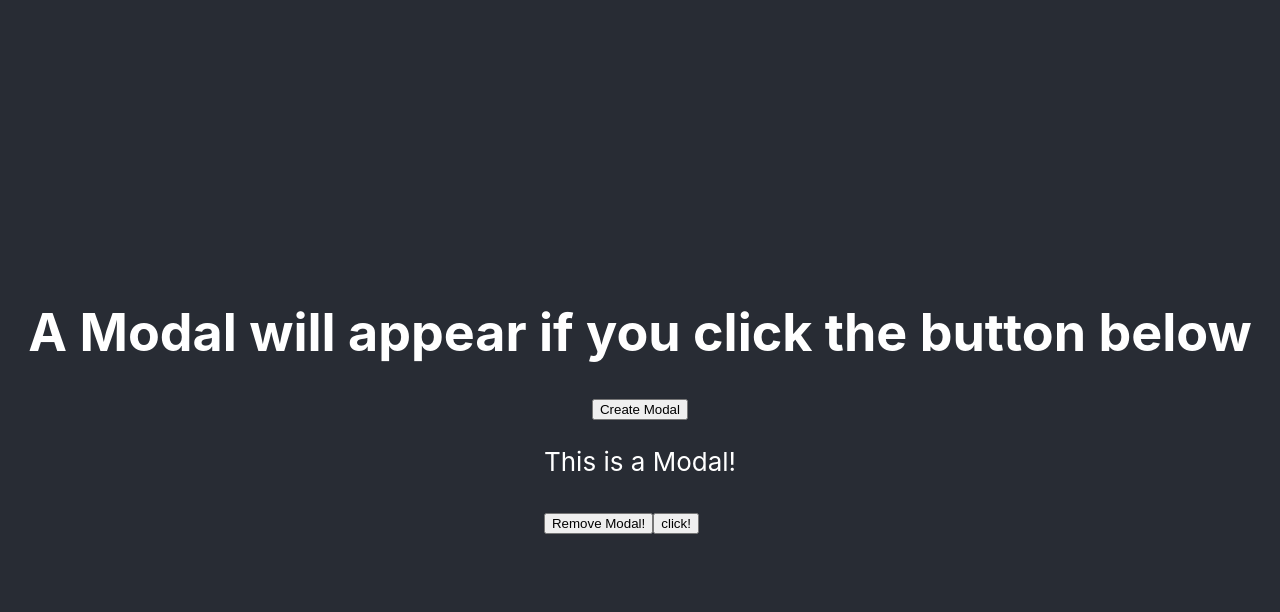
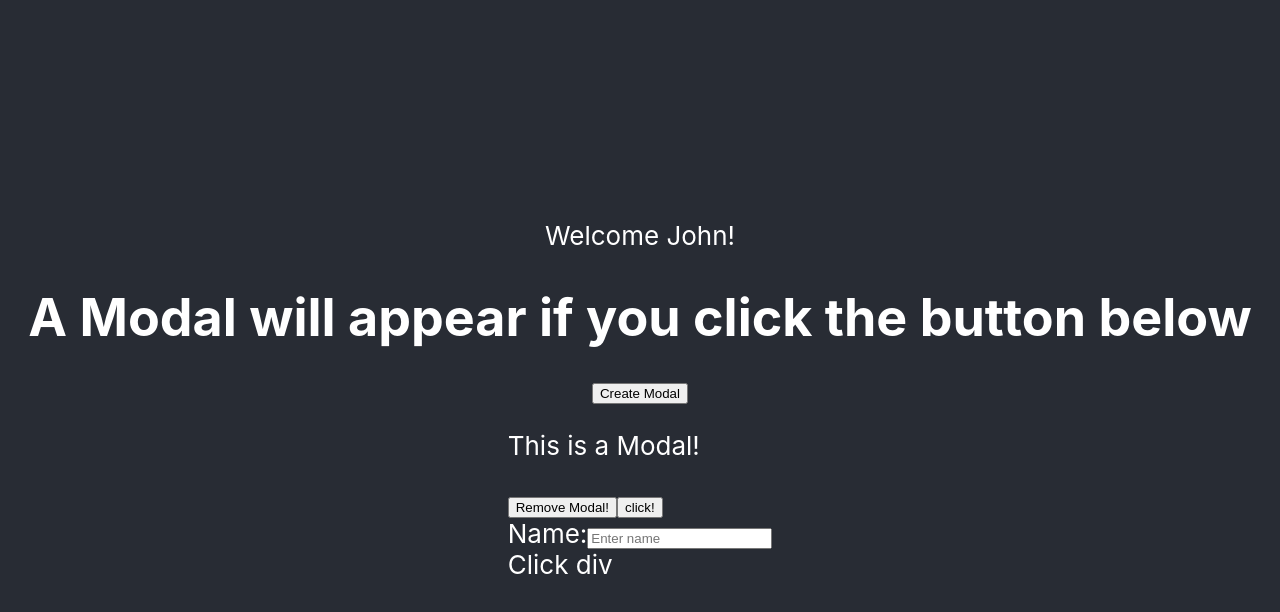
Before and after one commit to ojrealdev/react-learning-alg-expert, a React (Create React App) app: page / in a window 1280 px wide. Both pictures are taken after a click on the button "Create Modal". Shown: the top 612 px of the page. Built offline with nearby package versions, Linux system fonts and the light colour scheme.

Commit message:
created form

```diff
--- a/src/App.js
+++ b/src/App.js
@@ -3,6 +3,7 @@ import './App.css';
 
 export default function App() {
 	const [isClicked, setIsClicked] = useState(false);
+	const [name, setName] = useState('John!');
 
 	const setClick = (msg) => {
 		alert(msg);
@@ -12,6 +13,9 @@ export default function App() {
 	return (
 		<div className='App-header'>
 			<header className='App-header'>
+				<section>
+					<header>Welcome {name}</header>
+				</section>
 				<h1>A Modal will appear if you click the button below</h1>
 				<button onClick={() => setClick('hello world!')}>Create Modal</button>
 				{isClicked ? (
@@ -19,8 +23,19 @@ export default function App() {
 						className='modal'
 						isClicked={isClicked}
 						setIsClicked={setIsClicked}
+						setName={setName}
 					>
 						<button>click!</button>
+						<div>
+							<label htmlFor='name'>Name:</label>
+							<input
+								placeholder='Enter name'
+								id='name'
+								onChange={(event) => setName(event.target.value)}
+							/>
+						</div>
+
+						<div onClick={() => console.log('heyyy !')}>Click div</div>
 					</Modal>
 				) : null}
 			</header>
```
